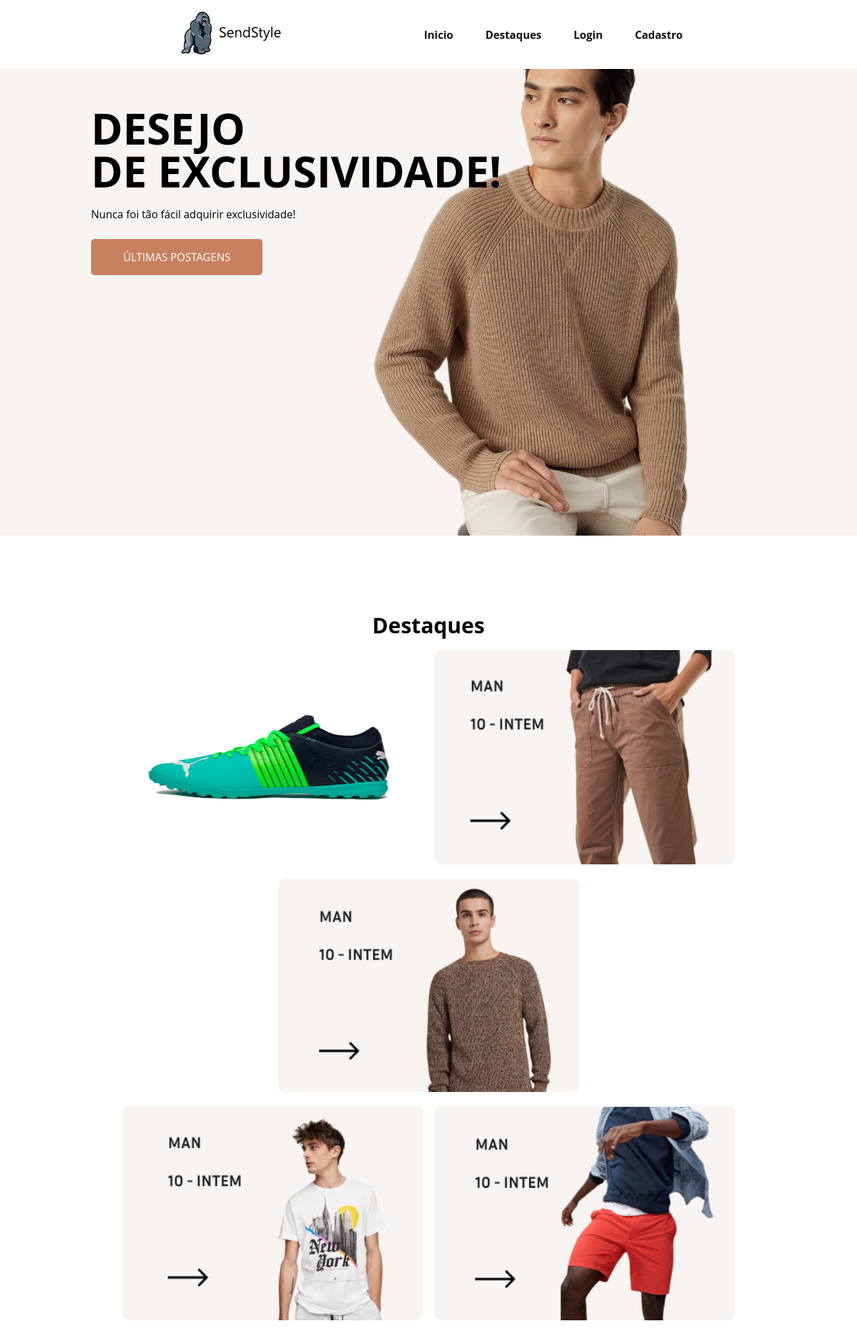
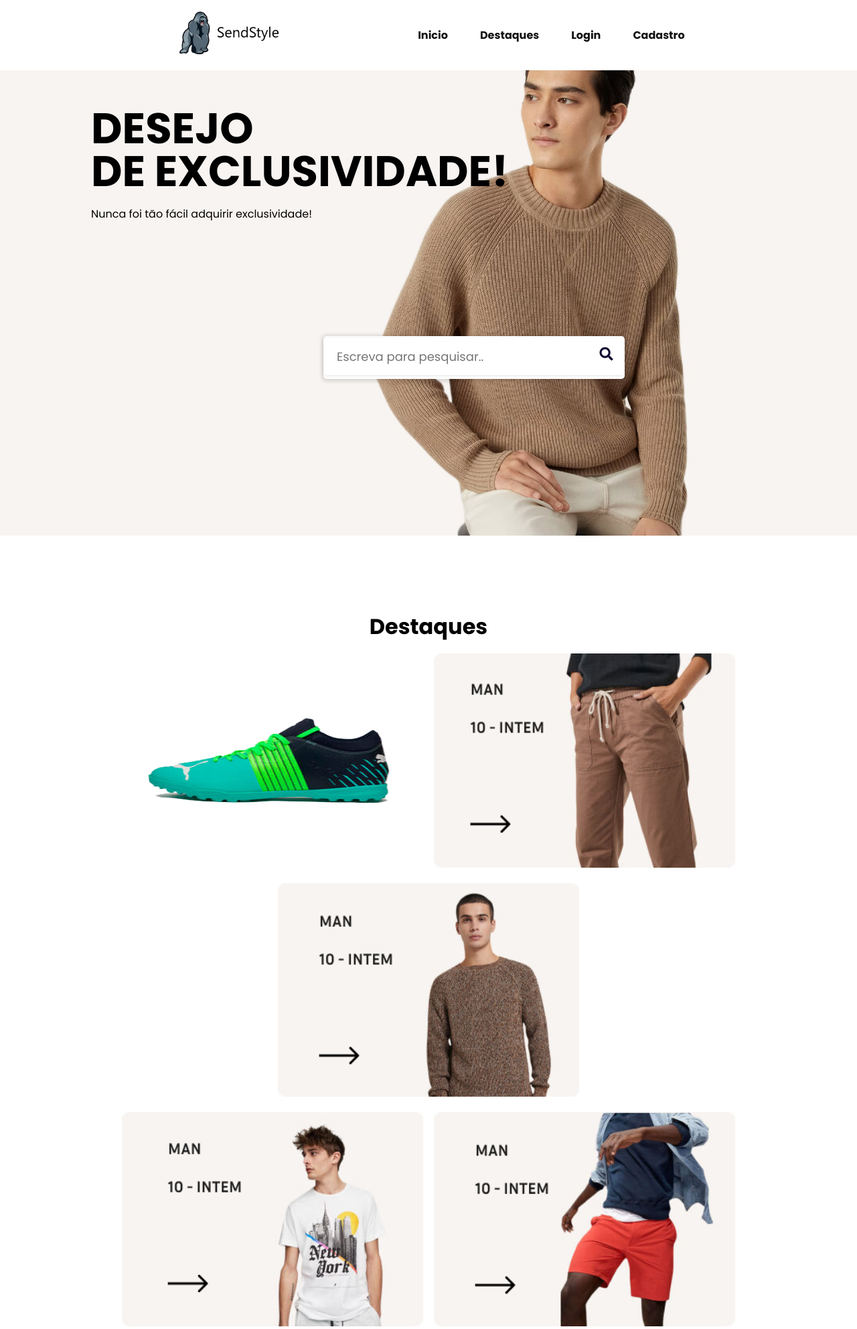
Before and after one commit to PedroRomaoDev/PHPecommerce, a PHP site: page /index.php in a window 1280 px wide. Shown: the top 1985 px of the page at 67% size. Run offline with PHP 8.4, Linux system fonts and the light colour scheme.

Commit message:
feat: barra de pesquisa

```diff
--- a/index.php
+++ b/index.php
@@ -21,6 +21,7 @@ if (isset($_SESSION["idUsuario"])) {
   <meta name="viewport" content="width=device-width, initial-scale=1.0" />
   <link rel="shortcut icon" href="img/logoaba-1.png" />
   <link rel="stylesheet" href="css/estilo.css" />
+  <link rel="stylesheet" href="css/estilopesquisa.css">
   <title>SendStyle</title>
 </head>
 
@@ -51,7 +52,11 @@ if (isset($_SESSION["idUsuario"])) {
       <h1>DESEJO</h1>
       <h1>DE EXCLUSIVIDADE!</h1>
       <p>Nunca foi tão fácil adquirir exclusividade!</p>
-      <button>ÚLTIMAS POSTAGENS</button>
+
+      <?php
+      include_once("View/pesquisa.php");
+
+      ?>
     </div>
   </div>
   <!--Fim-topo-->
```
